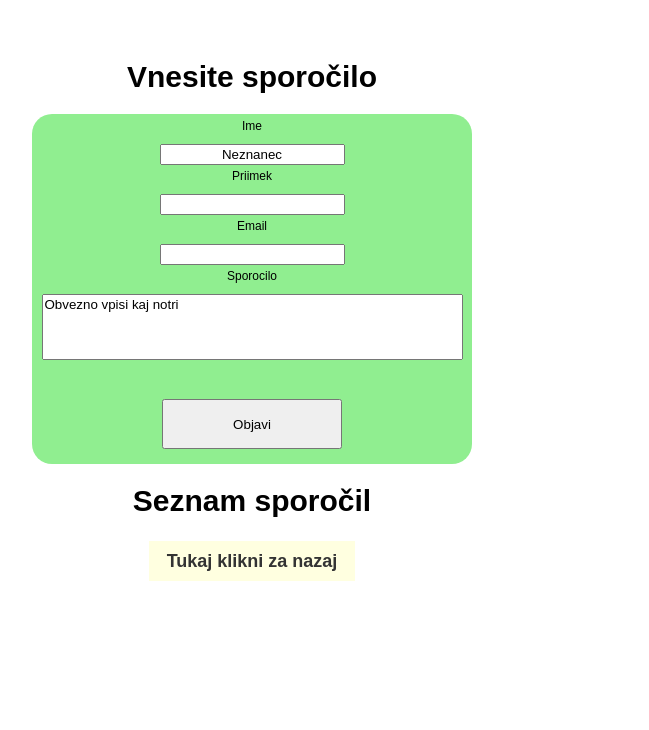
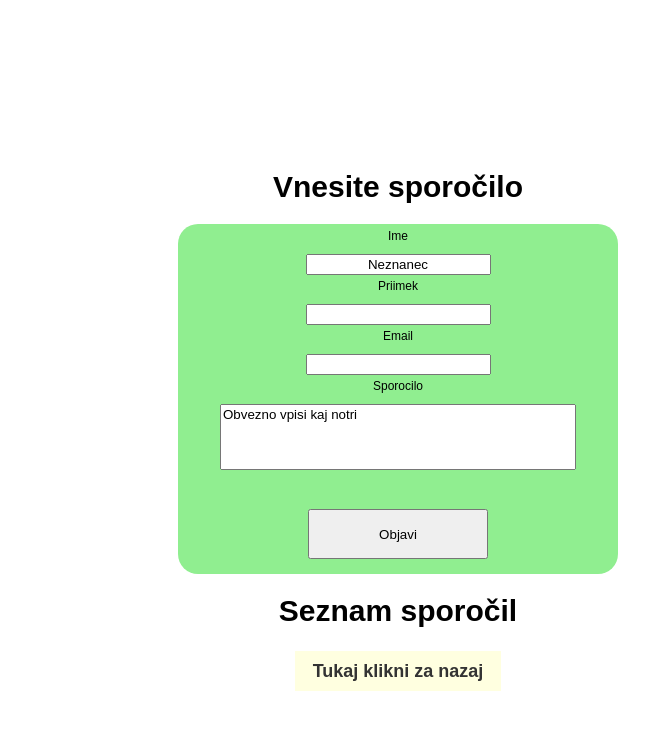
Before and after one commit to igorpodobnik/gaepostigor, a Python web app: template templates/forum.html in a window 1280 px wide. Shown: the top 730 px of the page, without its empty margins (242-891 px from the left). Run offline with Jinja, Linux system fonts and the light colour scheme; the template is opened without the code that fills it, so the values that code supplies are empty.

Commit message:
edit delete dopolnjeno

```diff
--- a/assets/css/style-forum.css
+++ b/assets/css/style-forum.css
@@ -21,6 +21,8 @@ div {
     box-sizing: border-box;
 
 }
+
+
 
 
 #testing{
@@ -98,10 +100,11 @@ text-align:center;
 text-align:center;
 background-color: white;
 position: absolute; /* or absolute */
-top: 20%;
-left: 30%;
-margin-top: -120px;
-
+top: 50%;
+left: 50%;
+margin-top: -250px;
+margin-left: -220px;
+width: 440px;
 }
 
 ul
@@ -147,4 +150,5 @@ font-family: "Arial";
 textarea {
 font-family: "Arial";
 resize: none;
+width: 350px;
 }
--- a/assets/css/style_mob.css
+++ b/assets/css/style_mob.css
@@ -94,13 +94,15 @@ text-align:center;
 
 
 #center{
-width:auto;
+
 text-align:center;
 background-color: white;
 position: absolute; /* or absolute */
-top: 120px;
-left: 120px;
-
+top: 50%;
+left: 50%;
+margin-top: -250px;
+margin-left: -220px;
+width: 440px;
 }
 
 ul
@@ -146,4 +148,5 @@ font-family: "Arial";
 textarea {
 font-family: "Arial";
 resize: none;
+width: 350px;
 }
--- a/main.py
+++ b/main.py
@@ -10,10 +10,7 @@ template_dir = os.path.join(os.path.dirname(__file__), "templates")
 jinja_env = jinja2.Environment(loader=jinja2.FileSystemLoader(template_dir), autoescape=False)
 skupaj="Uporabnik je vpisal: /"
 params = {}
-a=0
-b=0
-oper ="+"
-glavna_stevilka = 664
+
 sporocilo = "Obvezno vpisi kaj notri"
 imeforum = "Neznanec"
 
--- a/templates/posamezen-forum.html
+++ b/templates/posamezen-forum.html
@@ -2,7 +2,9 @@
 
 {% block title %}Posamezen vnos{% endblock title %}
 {% block css %}<!--suppress XmlDuplicatedId -->
-<link rel="stylesheet" href="/assets/css/style-forum.css">{% endblock css %}
+<link rel="stylesheet" href="/assets/css/style-forum.css">
+<link href="/assets/css/bootstrap.min.css" rel="stylesheet">
+{% endblock css %}
 
 {% block specifika %}
 
@@ -13,7 +15,7 @@
             <li>Ime: {{ forum.fime }}</li>
             <li>Priimek: {{ forum.fpriimek }}</li>
             <li>Email: {{ forum.femail }}</li>
-            <li>Vnos sporočila: {{ forum.vnos }}</li>
+            <li>Vnos sporočila: {{ forum.fsporocilo }}</li>
             <li>Datum sporočila: {{ forum.nastanek }}</li>
         </ul>
         <div><a id=auredi href="/forum/{{forum.key.id()}}/uredi">Uredi</a></div>
```
Also changed, not shown: matematicni.py (+7 -3 lines), vmesno.py (+0 -8 lines).
